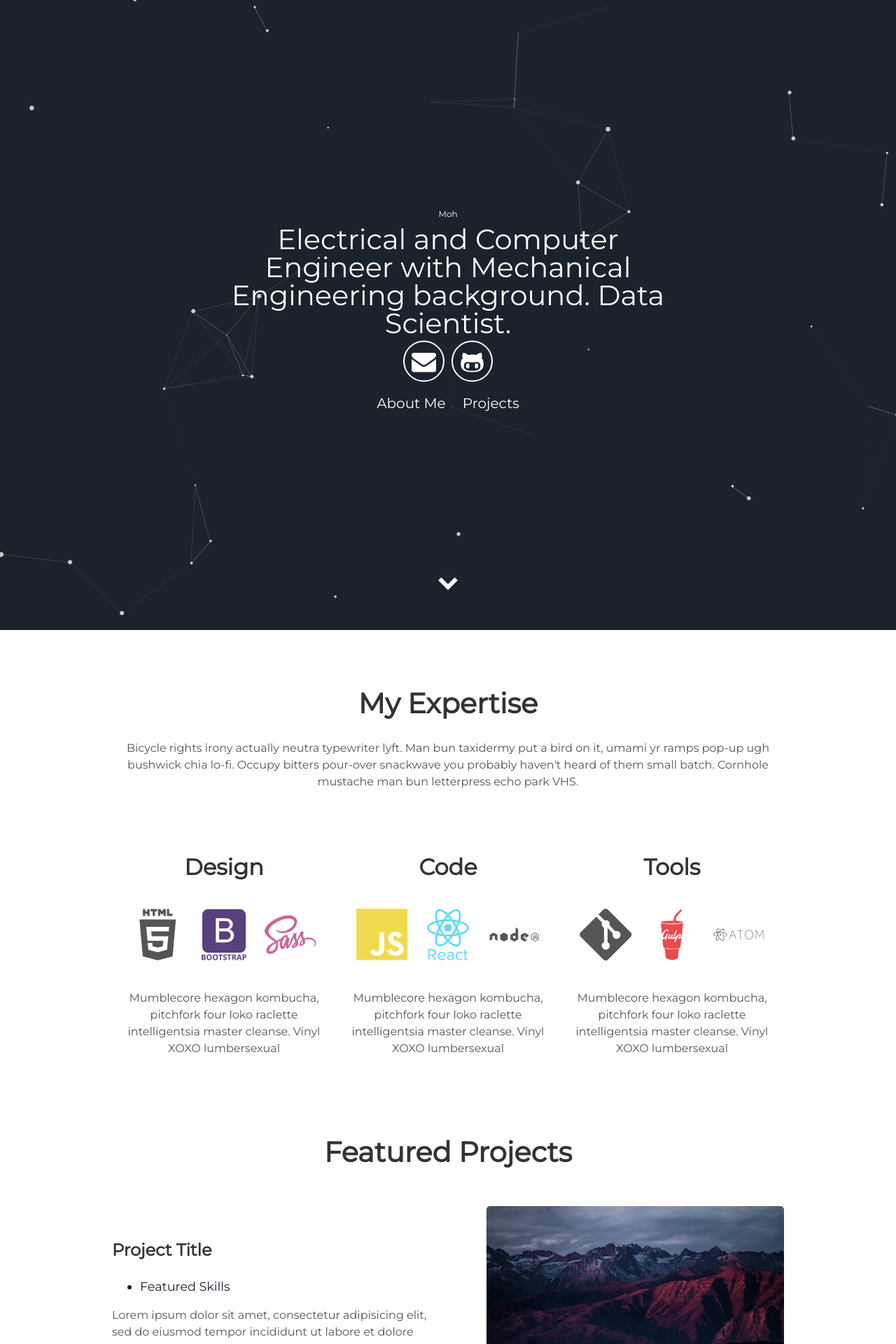
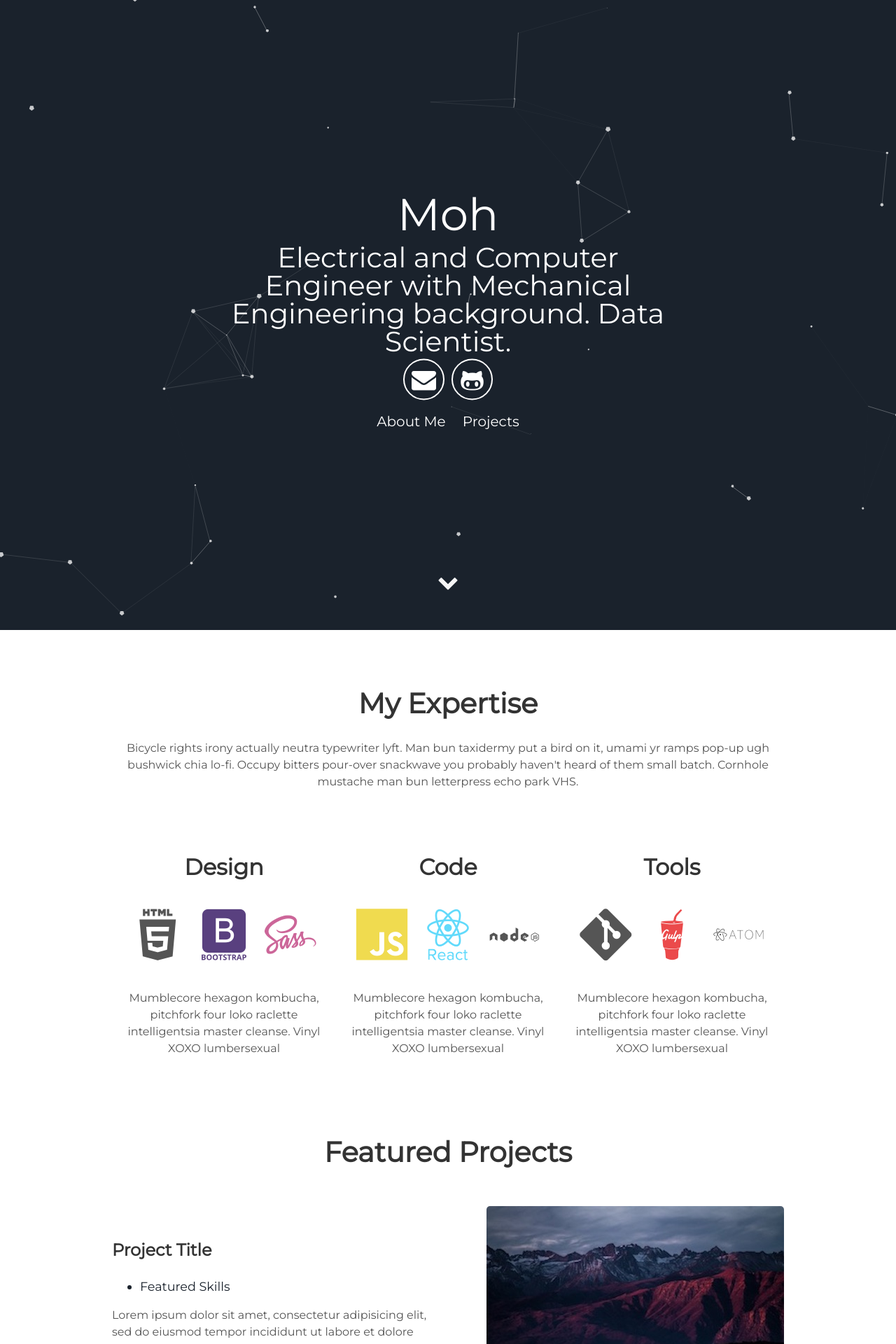
Before and after one commit to danielm201s/danielm201s.github.io, a Jekyll site: the page built from index.html, in a window 1280 px wide. Shown: the top 1920 px of the page at 70% size. Built offline with Jekyll 4.4.1, drawn with Linux system fonts in a browser that asks for light colours.

Commit message:
Update header.html

```diff
--- a/_includes/header.html
+++ b/_includes/header.html
@@ -1,7 +1,7 @@
 <div id="particles-js">
   <div class="header">
 
-        <span style="font-size:12px;" class="site-title">{{site.username}}</span>
+        <span style="font-size:5vw;" class="site-title">{{site.username}}</span>
         <span class="site-description">{{site.user_title}}</span>
 
       <div class="header-icons">
```
